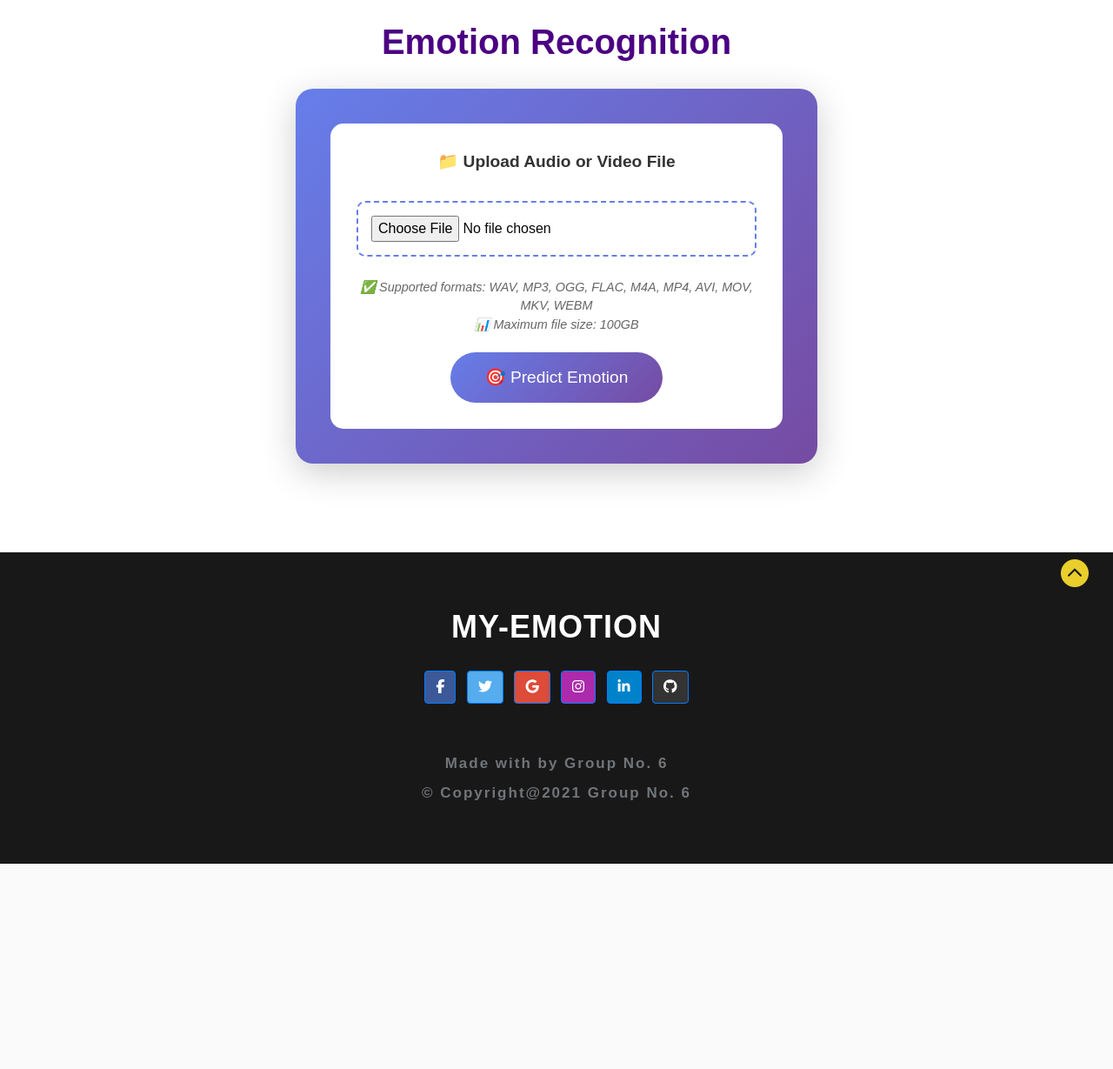
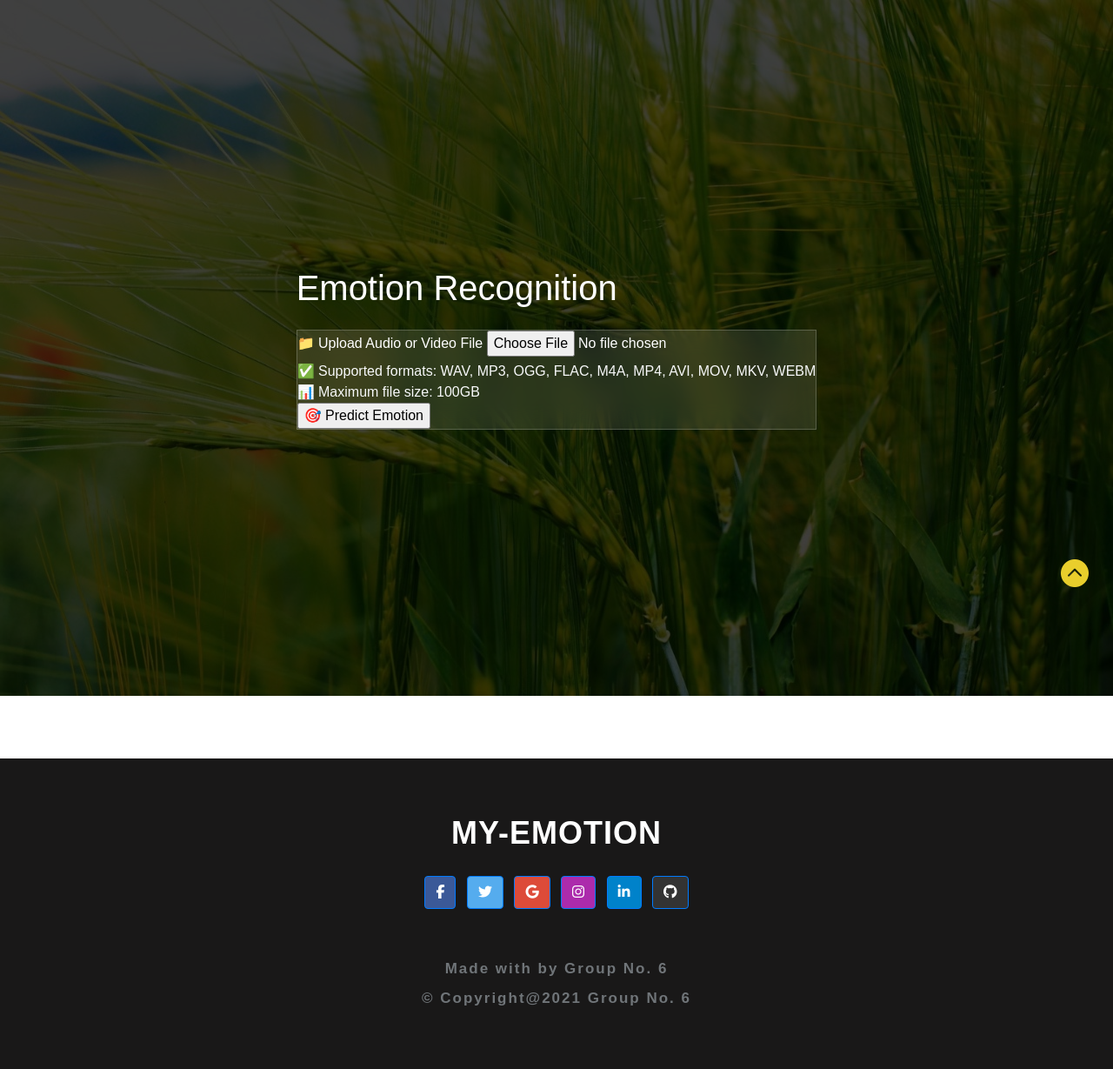
Before and after one commit to pr540/capestone-project-1, a Flask app: page /prediction_page in a window 1280 px wide. Shown: the part 91-1320 px from the top of the page at 87% size. Before the commit the page ends 1084 px from the top, so only its background shows below. Run offline with Flask 3, Linux system fonts and the light colour scheme; some libraries are stand-ins or nearby versions; some web fonts are replaced.

Commit message:
style: overhaul About, Predict, and History pages with dynamic glassmorphism and full-fit backgrounds

```diff
--- a/static/css/style.css
+++ b/static/css/style.css
@@ -1932,3 +1932,87 @@
 @media(max-width:320px) {}
 
 /*-- //Responsive design --*/
+/*-- About Page Dynamic --*/
+.about-section {
+	background: url(../images/111.jpg) no-repeat center;
+	background-size: cover;
+	background-attachment: fixed;
+}
+
+.overlay-about {
+	background: rgba(0, 0, 0, 0.7);
+	min-height: 100vh;
+	padding: 100px 0;
+}
+
+.about-card {
+	background: rgba(255, 255, 255, 0.1) !important;
+	backdrop-filter: blur(15px);
+	border: 1px solid rgba(255, 255, 255, 0.2) !important;
+	color: white !important;
+}
+
+.about-card h3,
+.about-card h5 {
+	color: #e8cd30 !important;
+}
+
+.about-card p,
+.about-card li {
+	color: #eee !important;
+}
+
+/*-- Predict Page Dynamic --*/
+.predict-section {
+	background: url(../images/2.jpeg) no-repeat center;
+	background-size: cover;
+	background-attachment: fixed;
+}
+
+.overlay-predict {
+	background: rgba(0, 0, 0, 0.75);
+	min-height: 100vh;
+	display: flex;
+	align-items: center;
+	justify-content: center;
+	padding: 80px 0;
+}
+
+/*-- History Page Dynamic --*/
+.history-section {
+	background: url(../images/5.jpg) no-repeat center;
+	background-size: cover;
+	background-attachment: fixed;
+}
+
+.overlay-history {
+	background: rgba(0, 0, 0, 0.82);
+	min-height: 100vh;
+	padding: 100px 0;
+}
+
+.history-card {
+	background: rgba(255, 255, 255, 0.05) !important;
+	backdrop-filter: blur(15px);
+	border: 1px solid rgba(255, 255, 255, 0.1) !important;
+	color: white !important;
+}
+
+.history-card table {
+	color: white !important;
+}
+
+.table-glass {
+	background: transparent !important;
+}
+
+.table-glass thead th {
+	background: rgba(255, 255, 255, 0.15) !important;
+	border: none !important;
+	color: #e8cd30 !important;
+}
+
+.table-glass td {
+	border-color: rgba(255, 255, 255, 0.1) !important;
+	vertical-align: middle !important;
+}
--- a/templates/prediction.html
+++ b/templates/prediction.html
@@ -1,91 +1,14 @@
 {% extends 'layout.html' %}
 
 {% block body %}
-<center>
-    <br>
-    <h1>Emotion Recognition</h1>
-    <style>
-        h1 {
-            font-weight: bold;
-            color: #4B0082;
-        }
-
-        .upload-container {
-            max-width: 600px;
-            margin: 30px auto;
-            padding: 40px;
-            background: linear-gradient(135deg, #667eea 0%, #764ba2 100%);
-            border-radius: 20px;
-            box-shadow: 0 10px 40px rgba(0, 0, 0, 0.2);
-        }
-
-        .upload-form {
-            background: white;
-            padding: 30px;
-            border-radius: 15px;
-        }
-
-        .form-label {
-            font-size: 1.2rem;
-            font-weight: bold;
-            color: #333;
-            margin-bottom: 15px;
-            display: block;
-        }
-
-        .file-input {
-            width: 100%;
-            padding: 15px;
-            border: 2px dashed #667eea;
-            border-radius: 10px;
-            margin: 15px 0;
-            cursor: pointer;
-            transition: all 0.3s ease;
-        }
-
-        .file-input:hover {
-            border-color: #764ba2;
-            background: #f8f9ff;
-        }
-
-        .submit-btn {
-            background: linear-gradient(135deg, #667eea 0%, #764ba2 100%);
-            border: none;
-            color: white;
-            padding: 15px 40px;
-            font-size: 1.2rem;
-            border-radius: 50px;
-            cursor: pointer;
-            transition: all 0.3s ease;
-            margin-top: 20px;
-        }
-
-        .submit-btn:hover {
-            transform: translateY(-3px);
-            box-shadow: 0 10px 25px rgba(102, 126, 234, 0.4);
-        }
-
-        .file-info {
-            font-size: 0.9rem;
-            color: #666;
-            margin-top: 10px;
-            font-style: italic;
-        }
-
-        .file-size-display {
-            margin-top: 10px;
-            padding: 10px;
-            background: #f0f0f0;
-            border-radius: 5px;
-            font-size: 0.9rem;
-            display: none;
-        }
-    </style>
+<section class="predict-section">
+    <div class="overlay-predict">
         <div class="upload-container">
-        <form id="prediction-form" action="/predict" method="POST" enctype="multipart/form-data" class="upload-form">
-            <label for="audio_file" class="form-label">📁 Upload Audio or Video File</label>
+            <h1 class="text-white mb-4">Emotion Recognition</h1>
+            <form id="prediction-form" action="/predict" method="POST" enctype="multipart/form-data" class="upload-form about-card">
+                <label for="audio_file" class="form-label text-white">📁 Upload Audio or Video File</label>
                 <input type="file" id="audio_file" name="audio_file" accept="audio/*,video/*" required class="file-input">
-            <div class="file-info">
+                <div class="file-info text-light">
                     ✅ Supported formats: WAV, MP3, OGG, FLAC, M4A, MP4, AVI, MOV, MKV, WEBM<br>
                     📊 Maximum file size: 100GB
                 </div>
@@ -93,6 +16,8 @@
                 <input type="submit" value="🎯 Predict Emotion" class="submit-btn">
                 </form>
         </div>
+    </div>
+    </section>
 
     <script>
         // Display file size when selected
```
Also changed, not shown: templates/about.html (+8 -8 lines), templates/history.html (+9 -71 lines). Lines whose indentation alone changed are shown as unchanged.
